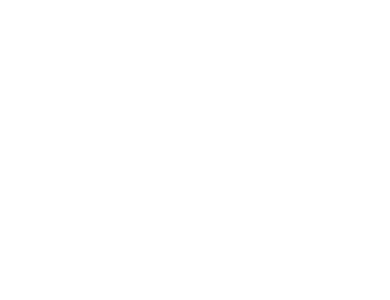
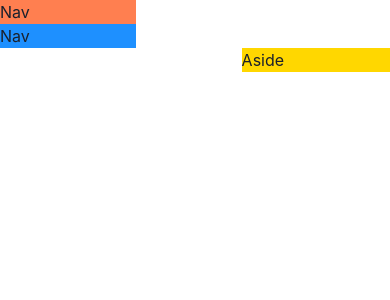
Before and after one commit to SvechnikovYaroslav/PET_Steam, a React (Vite) app in the folder steam-analog/: page / in a window 390 px wide. Shown: the top 300 px of the page. Built offline with nearby package versions, Linux system fonts and the light colour scheme.

Commit message:
built a responsive layout

```diff
--- a/steam-analog/src/App.tsx
+++ b/steam-analog/src/App.tsx
@@ -1,7 +1,26 @@
-import { Button, ButtonGroup } from "@chakra-ui/react";
+import { Grid, GridItem, Show } from "@chakra-ui/react";
 
 function App() {
-  <Button colorScheme="blue">Button</Button>;
+  return (
+    <Grid
+      templateAreas={{
+        base: `"nav" "main"`,
+        lg: `"nav   nav" "aside main"`,
+      }}
+    >
+      <GridItem area="nav" bg="coral">
+        Nav
+      </GridItem>
+      <Show>
+        <GridItem area="aside" bg="gold">
+          Aside
+        </GridItem>
+      </Show>
+      <GridItem area="main" bg="dodgerblue">
+        Nav
+      </GridItem>
+    </Grid>
+  );
 }
 
 export default App;
--- a/steam-analog/src/main.tsx
+++ b/steam-analog/src/main.tsx
@@ -7,7 +7,7 @@
 ReactDOM.createRoot(document.getElementById('root') as HTMLElement).render(
   <React.StrictMode>
     <ChakraProvider>
-    <App />
+      <App />
     </ChakraProvider>
-  </React.StrictMode>,
+  </React.StrictMode>
 )
```
